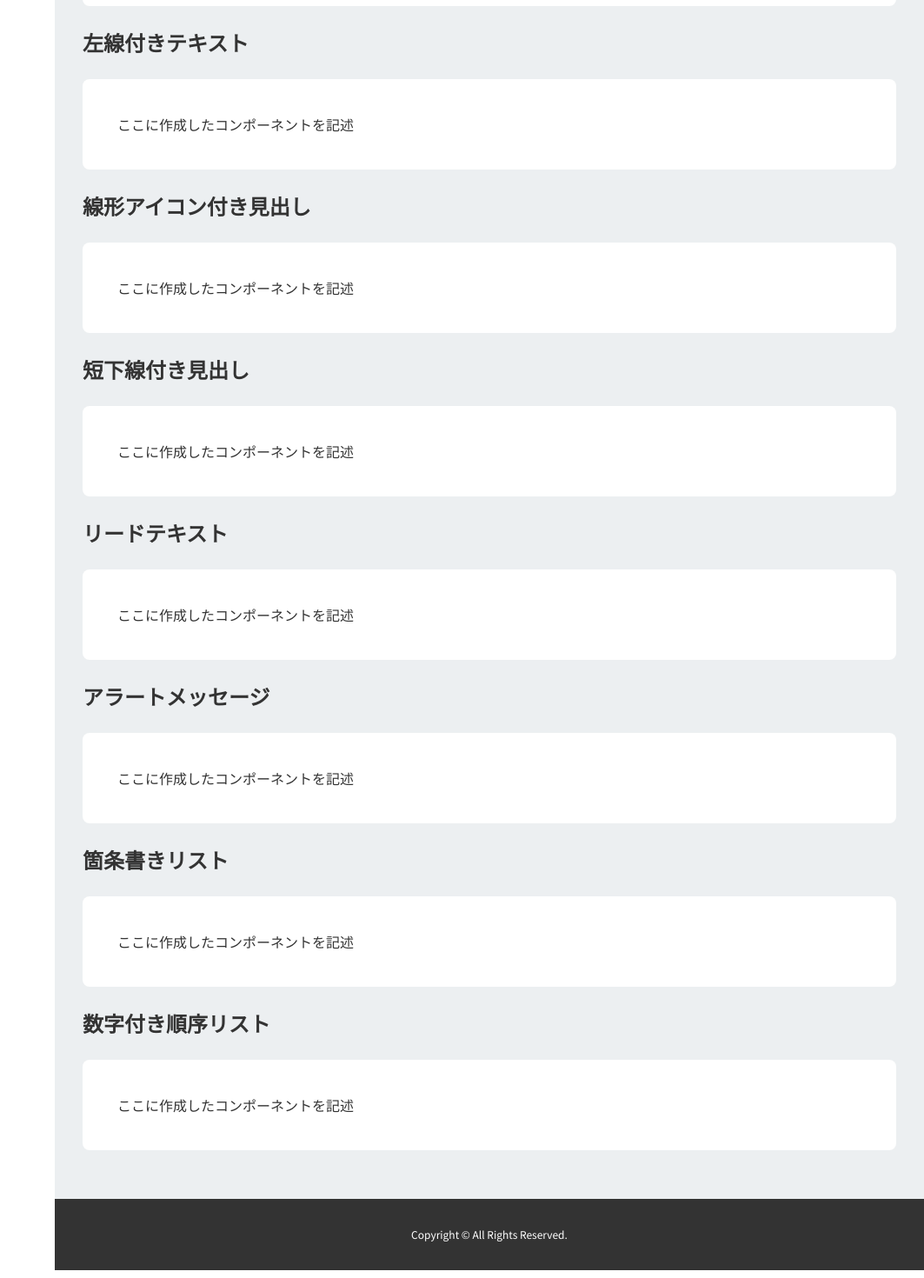
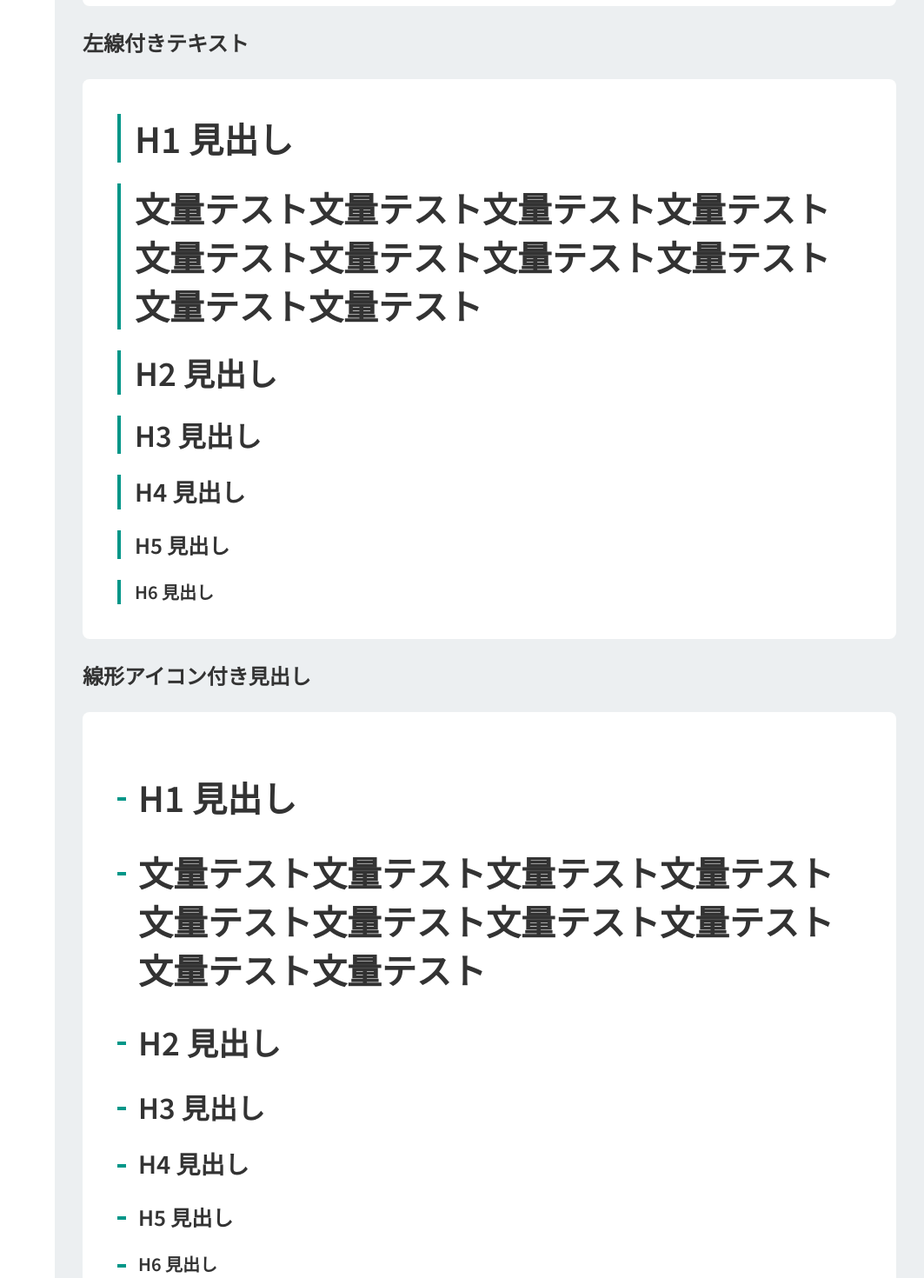
Before and after one commit to masui-maho-mwz/ts-next-parts-list, a Next.js app: page /typography-parts in a window 1280 px wide. Shown: the part 1680-3150 px from the top of the page at 87% size, without its empty margins (217-1280 px from the left). Built offline with nearby package versions, Linux system fonts and the light colour scheme.

Commit message:
add: 左線付きテキストと線形アイコン付き見出し

```diff
--- a/src/app/typography-parts/page.tsx
+++ b/src/app/typography-parts/page.tsx
@@ -1,6 +1,8 @@
 import { PageContainer } from "@/app/shared/components/page-container";
 import { PartsSampleContainer } from "@/app/shared/components/parts-sample-container";
 import { Heading } from "@/components/elements/headings/heading";
+import { HeadingWithLeftLine } from "@/components/elements/headings/heading-with-left-line";
+import { HeadingWithLineIcon } from "@/components/elements/headings/heading-with-line-icon";
 import { HeadingWithUnderline } from "@/components/elements/headings/heading-with-underline";
 
 export default function TypographyPartsPage() {
@@ -58,14 +60,68 @@ export default function TypographyPartsPage() {
       <section>
         <h2>左線付きテキスト</h2>
         <PartsSampleContainer>
-          ここに作成したコンポーネントを記述
+          <HeadingWithLeftLine
+            variant="h1"
+            value="H1 見出し"
+          ></HeadingWithLeftLine>
+          <HeadingWithLeftLine
+            variant="h1"
+            value="文量テスト文量テスト文量テスト文量テスト文量テスト文量テスト文量テスト文量テスト文量テスト文量テスト"
+          ></HeadingWithLeftLine>
+          <HeadingWithLeftLine
+            variant="h2"
+            value="H2 見出し"
+          ></HeadingWithLeftLine>
+          <HeadingWithLeftLine
+            variant="h3"
+            value="H3 見出し"
+          ></HeadingWithLeftLine>
+          <HeadingWithLeftLine
+            variant="h4"
+            value="H4 見出し"
+          ></HeadingWithLeftLine>
+          <HeadingWithLeftLine
+            variant="h5"
+            value="H5 見出し"
+          ></HeadingWithLeftLine>
+          <HeadingWithLeftLine
+            variant="h6"
+            value="H6 見出し"
+          ></HeadingWithLeftLine>
         </PartsSampleContainer>
       </section>
 
       <section>
         <h2>線形アイコン付き見出し</h2>
         <PartsSampleContainer>
-          ここに作成したコンポーネントを記述
+          <HeadingWithLineIcon
+            variant="h1"
+            value="H1 見出し"
+          ></HeadingWithLineIcon>
+          <HeadingWithLineIcon
+            variant="h1"
+            value="文量テスト文量テスト文量テスト文量テスト文量テスト文量テスト文量テスト文量テスト文量テスト文量テスト"
+          ></HeadingWithLineIcon>
+          <HeadingWithLineIcon
+            variant="h2"
+            value="H2 見出し"
+          ></HeadingWithLineIcon>
+          <HeadingWithLineIcon
+            variant="h3"
+            value="H3 見出し"
+          ></HeadingWithLineIcon>
+          <HeadingWithLineIcon
+            variant="h4"
+            value="H4 見出し"
+          ></HeadingWithLineIcon>
+          <HeadingWithLineIcon
+            variant="h5"
+            value="H5 見出し"
+          ></HeadingWithLineIcon>
+          <HeadingWithLineIcon
+            variant="h6"
+            value="H6 見出し"
+          ></HeadingWithLineIcon>
         </PartsSampleContainer>
       </section>
 
--- /dev/null
+++ b/src/components/elements/headings/heading-with-left-line/index.tsx
@@ -0,0 +1,14 @@
+import { Heading } from "@/components/elements/headings/heading";
+import { ComponentProps } from "react";
+
+import styles from "./styles.module.css";
+
+type Props = ComponentProps<typeof Heading>;
+
+export const HeadingWithLeftLine = ({ variant, value }: Props) => {
+  return (
+    <div className={styles.root}>
+      <Heading variant={variant} value={value}></Heading>
+    </div>
+  );
+};
--- /dev/null
+++ b/src/components/elements/headings/heading-with-left-line/styles.module.css
@@ -0,0 +1,13 @@
+.root {
+  margin: 1.5rem 0;
+  padding-left: 1rem;
+  border-left: 4px solid rgb(var(--rgb-primary));
+}
+
+.root > *:first-child {
+  margin-top: 0;
+}
+
+.root > *:last-child {
+  margin-bottom: 0;
+}
--- /dev/null
+++ b/src/components/elements/headings/heading-with-line-icon/index.tsx
@@ -0,0 +1,14 @@
+import { Heading } from "@/components/elements/headings/heading";
+import { ComponentProps } from "react";
+
+import styles from "./styles.module.css";
+
+type Props = ComponentProps<typeof Heading>;
+
+export const HeadingWithLineIcon = ({ variant, value }: Props) => {
+  return (
+    <div className={` ${styles.root} ${styles[variant]}`}>
+      <Heading variant={variant} value={value}></Heading>
+    </div>
+  );
+};
--- /dev/null
+++ b/src/components/elements/headings/heading-with-line-icon/styles.module.css
@@ -0,0 +1,37 @@
+.root {
+  position: relative;
+  margin: 1.5rem 0;
+  padding-left: 1.5rem;
+}
+
+.root::before {
+  content: "";
+  position: absolute;
+  left: 0;
+  width: 10px;
+  height: 4px;
+  background-color: rgb(var(--rgb-primary));
+}
+
+/* MEMO: ---------------------------------------------
+アイコンの位置は 1 行目の上下中央とするため「1 行の高さ ÷ 2」を計算する
+※ 1行の高さ = font-size × line-height
+------------------------------------------------------ */
+.h1::before {
+  top: calc(var(--h1-font-size) * var(--heading-line-height) / 2);
+}
+.h2::before {
+  top: calc(var(--h2-font-size) * var(--heading-line-height) / 2);
+}
+.h3::before {
+  top: calc(var(--h3-font-size) * var(--heading-line-height) / 2);
+}
+.h4::before {
+  top: calc(var(--h4-font-size) * var(--heading-line-height) / 2);
+}
+.h5::before {
+  top: calc(var(--h5-font-size) * var(--heading-line-height) / 2);
+}
+.h6::before {
+  top: calc(var(--h6-font-size) * var(--heading-line-height) / 2);
+}
```
